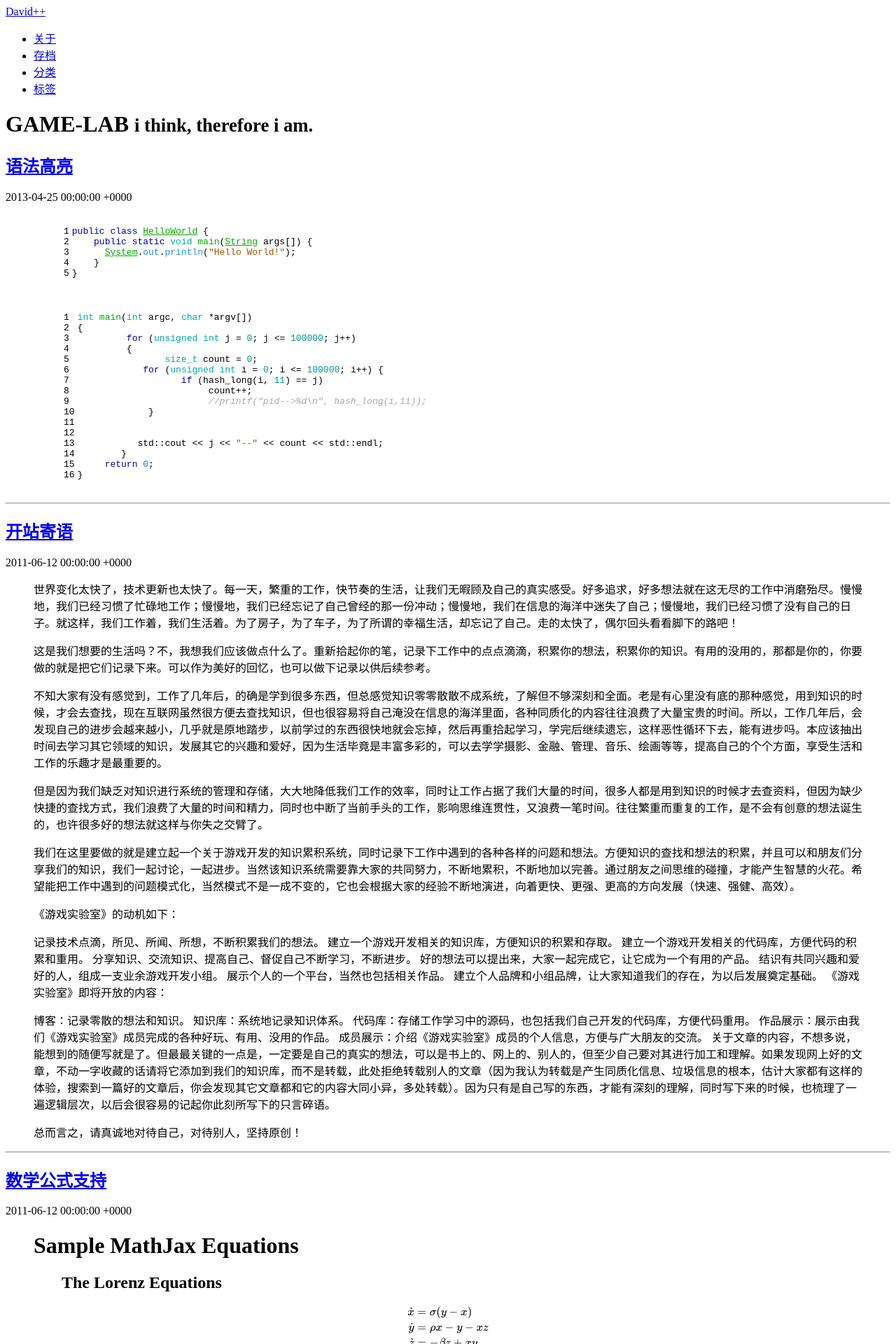
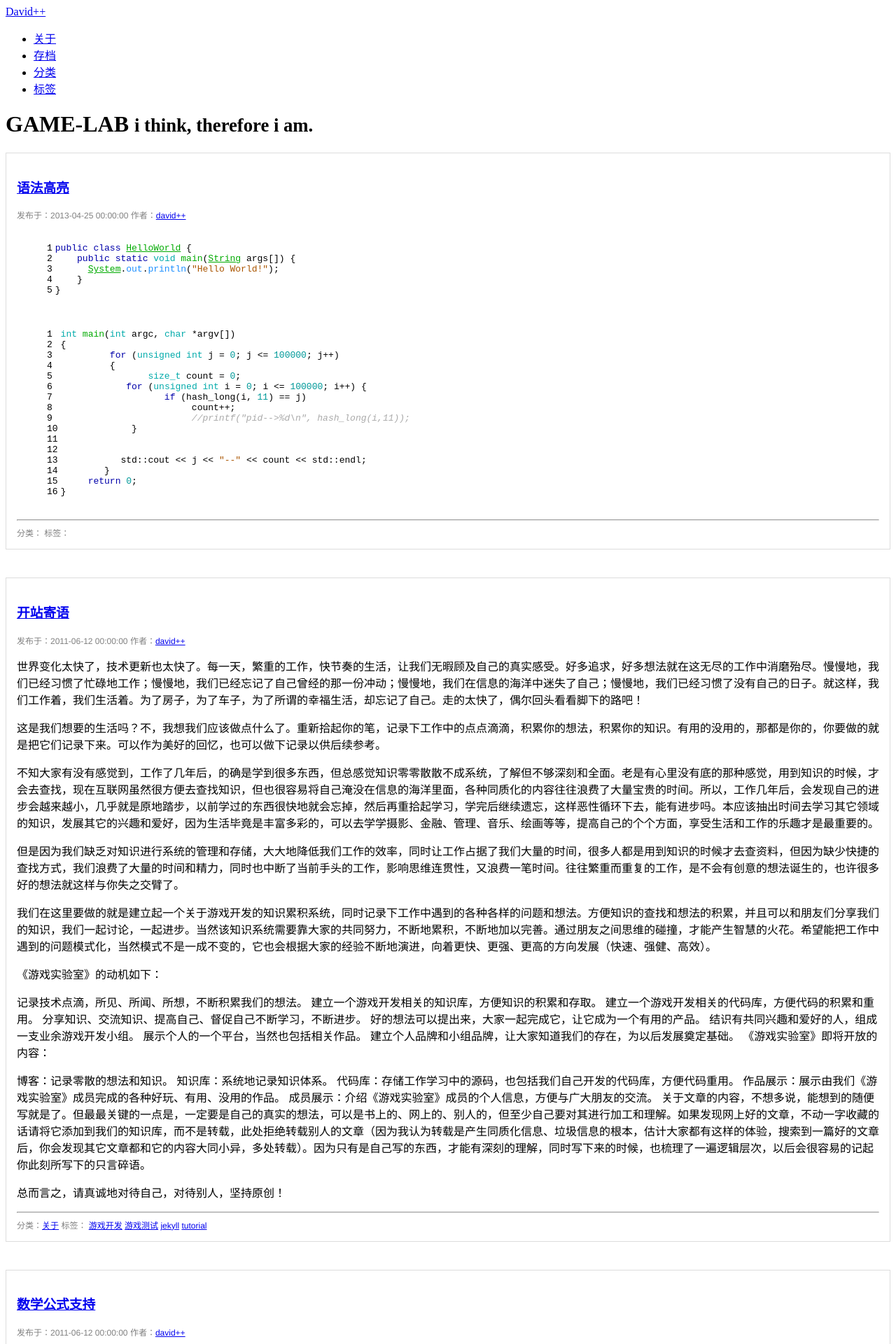
Before and after one commit to david-pp/game-lab.org, a Jekyll site: the page built from index.html, in a window 1280 px wide. Shown: the top 1920 px of the page at 70% size. Built offline with Jekyll 4.4.1, drawn with Linux system fonts in a browser that asks for light colours; Markdown is read by kramdown in place of the engine named in the settings; formulas are drawn with MathJax 3; the list of posts is cut into pages by our own code; some of the changed text lies outside the part shown.

Commit message:
美化主页

```diff
--- a/_includes/themes/twitter/default.html
+++ b/_includes/themes/twitter/default.html
@@ -44,6 +44,7 @@
     <!-- highlight the code -->
     <link href="/assets/css/pygments.css" rel="stylesheet">
 
+    <link href="/assets/css/gamelab.css" rel="stylesheet">
 
     <!-- other style -->
     <style>
--- /dev/null
+++ b/assets/css/gamelab.css
@@ -0,0 +1,24 @@
+.blog-post {
+	margin: 0 0 40px;
+	padding: 15px;
+	border:1px solid #ddd;
+	background:#fff;
+	font-family:微软雅黑,宋体,"Helvetica Neue",Helvetica,Arial,sans-serif;
+}
+
+.post-meta {
+	font-size: 12px;
+	color:gray;
+	margin: 0 0 10px;
+}
+
+.meta-date {
+}
+
+.meta-author {
+}
+
+.post-meta-tags {
+	font-size: 12px;
+	color:gray;
+}
--- a/index.html
+++ b/index.html
@@ -33,16 +33,25 @@ tagline: i think, therefore i am.
 
 
 {% for post in paginator.posts %}
-  <h2><a href="{{ post.url }}">{{ post.title }}</a></h2>
-  <p class="author">
-    <span class="date">{{post.date}}</span>
-  </p>
-  <blockquote>
+<div class="blog-post">
+  <h3><a href="{{ post.url }}">{{ post.title }}</a></h3>
+  <div class="post-meta">
+    <span class="meta-date">发布于：{{ post.date | date: "%Y-%m-%d %H:%M:%S" }}</span>
+    <span class="meta-author">作者：<a href="/pages/about.html">{{ site.author.name }}</a></span>
+  </div>
   <div class="content">
     {{ post.content }}
   </div>
-  </blockquote>
   <hr/>
+  <div class="post-meta-tags">
+    <span class="meta-category">分类：<a href="/categories.html#{{post.category}}-ref">{{ post.category}}</a></span>
+    <span class="meta-tags">标签：
+      {% for tag in post.tags %}
+        <span class="meta-tag"> <a href="/tags.html#{{ tag }}-ref">{{ tag }}</a></span>
+      {% endfor %}
+    </span>
+  </div>
+</div>
 {% endfor %}
 
 
```
Also changed, not shown: _posts/2008-03-19-chromaticityy-diagram.md (+1 -0 lines).
